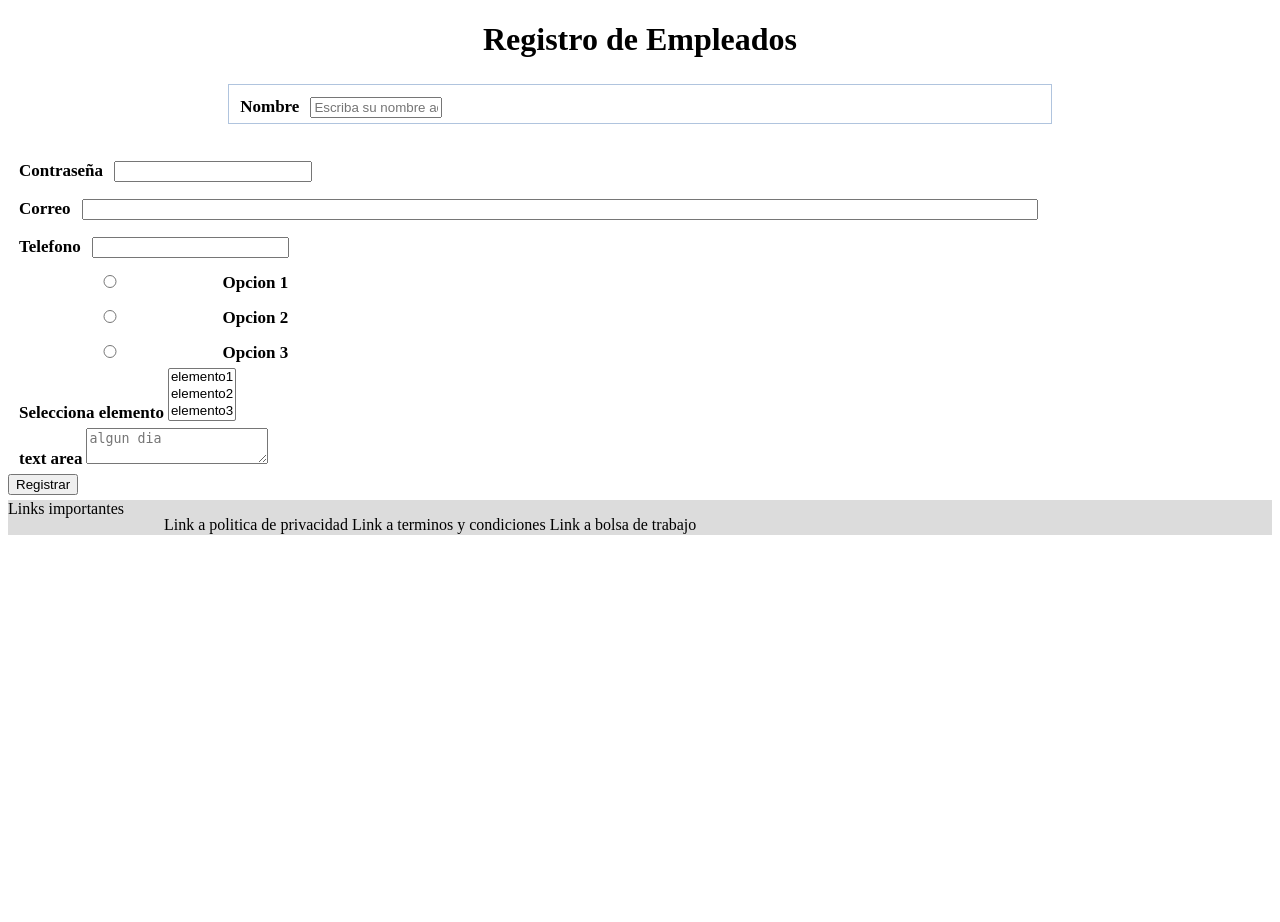
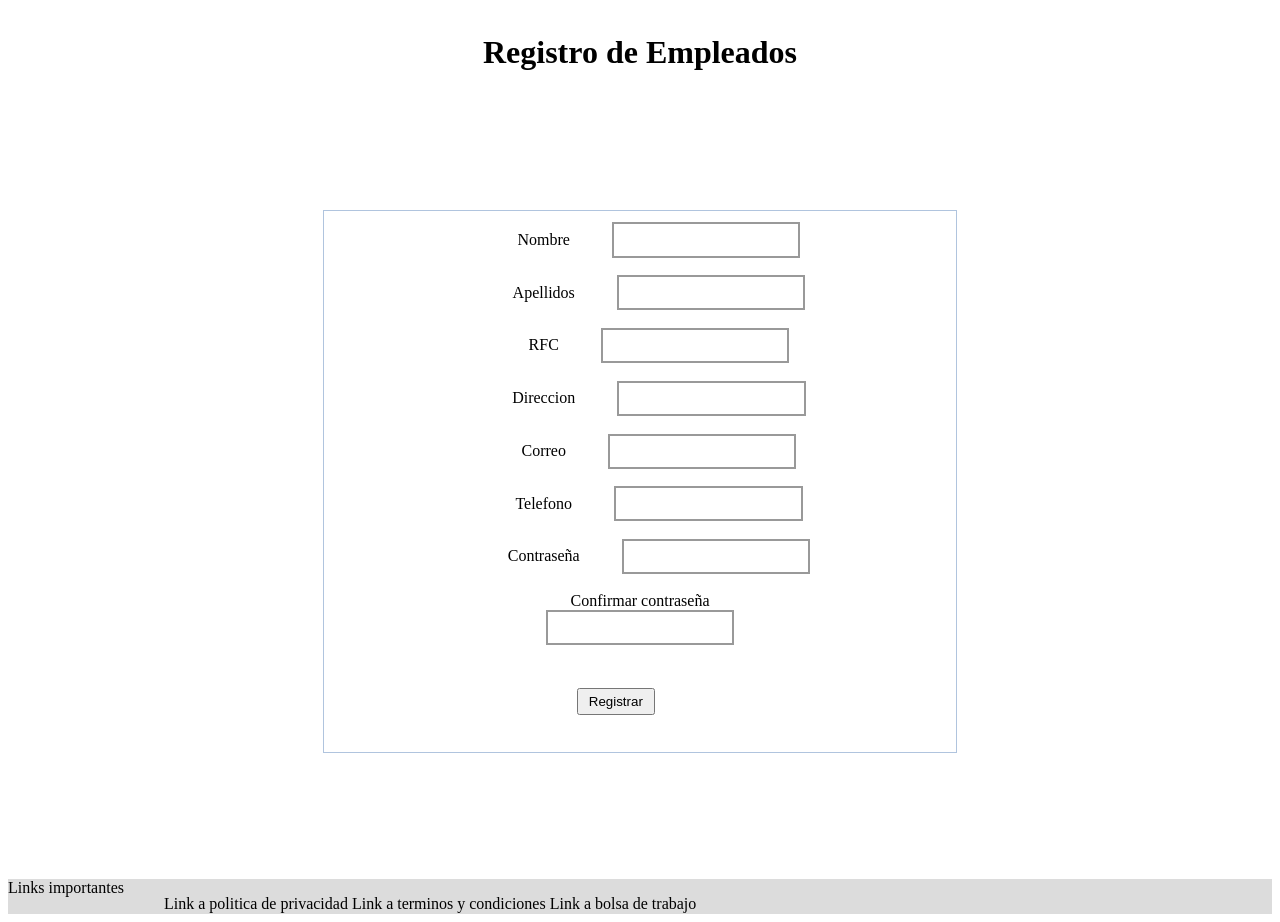
Before and after one commit to jav51/Materiales-GRAMA, a PHP site: page /formulario.html in a window 1280 px wide. Shown: the part 63-985 px from the top of the page. Before the commit the page ends 598 px from the top, so only its background shows below. Run offline with PHP 8.4, Linux system fonts and the light colour scheme.

Commit message:
Creacion de mi formulario

```diff
--- a/formulario.html
+++ b/formulario.html
@@ -16,78 +16,67 @@
 
       <h1 class="regEmpleados">Registro de Empleados</h1>
 
-      <div >
 
-        <div class="">
 
-          <form class="" action="formulario.html" method="post">
+
+
+          <form class="formulario" action="formulario.html" method="post">
+
+            <div class="regEmpleados">
             <label for="nombre">Nombre</label>
-            <input id="nombre" type="text" name="Nombre"
-            placeholder="Escriba su nombre aqui"/>
-          </div>
+            <input id="nombre" type="text" name="Nombre"/>
+            </div>
 
-          <div class="">
+          <div class="regEmpleados">
+          <label for="apellidos">Apellidos</label>
+          <input id="apellidos" type="text" name="Apellidos"/>
+        </div>
 
-            <label for="pass">Contraseña</label>
-            <input id="pass" type="password" name="Contraseña" pattern="" />
-          </div>
+        <div class="regEmpleados">
 
-          <div class="">
+          <label for="rfc">RFC</label>
+          <input id="rcf" type="text" name="RFC"/>
+        </div>
+
+        <div class="regEmpleados">
+        <label for="direccion">Direccion</label>
+        <input id="direccion" type="text" name="Direccion"/>
+      </div>
+
+
+
+          <div class="regEmpleados">
 
             <label for="mail">Correo</label>
             <input id="mail" type="email" name="Correo" />
           </div>
 
-          <div class="">
+          <div class="regEmpleados">
 
 
             <label for="telefono">Telefono</label>
             <input id="telefono"type="phone" name="Telefono" />
           </div>
 
-          <div class="">
+          <div class="regEmpleados">
 
-            <input id="opcion1"type="radio" name="radio1" value="1">
-            <label for="opcion1">Opcion 1</label>
+            <label for="pass">Contraseña</label>
+            <input id="pass" type="password" name="Contraseña" pattern="" />
+          </div>
+          <div class="regEmpleados">
 
+            <label for="pass">Confirmar contraseña</label>
+            <input id="pass" type="password" name="Contraseña" pattern="" />
           </div>
 
-          <div class="">
 
-            <input id="opcion2"type="radio" name="radio1" value="2">
-            <label for="opcion2">Opcion 2</label>
-          </div>
 
           <div class="">
-
-            <input id="opcion3"type="radio" name="radio1" value="3">
-            <label for="opcion3">Opcion 3</label>
-          </div>
-
-          <div class="">
-
-            <label for="elemento">Selecciona elemento</label>
-            <select id="elemento" name="elemento[]" size="3" multiple="true">
-              <option value="1">elemento1</option>
-              <option value="2">elemento2</option>
-              <option value="3">elemento3</option>
-            </select>
-          </div>
-
-          <div class="">
-
-            <label for="texto">text area</label>
-            <textarea id="texto"name="texto" placeholder="algun dia" ></textarea>
-          </div>
-
-          <div class="">
-
             <button type="submit" >Registrar</button>
           </div>
 
         </form>
 
-      </div>
 
       <div class="flexdad linkbar"> Links importantes
         <ul>
--- a/styles.css
+++ b/styles.css
@@ -13,11 +13,11 @@ div{
 }
 
 form{
-  margin-top: 2%;
-  margin-bottom: 2%;
+  margin-top: 10%;
+  margin-bottom: 10%;
   margin-left: auto;
   margin-right: auto;
-  width: 65%;
+  width: 50%;
   height: auto;
   border-style: ridge;
   border-width: 1px;
@@ -25,69 +25,9 @@ form{
   padding-bottom: 5px;
 }
 
-table{
-  border-collapse: collapse;
-  margin-bottom: 13px;
-}
-
-th{
-  background-color: #D3D3D3;
-}
-
-table, th, td{
-  text-align: center;
-  border: 2px solid black;
-}
-
-th,td,caption{
-  font-size: 23px;
-  padding: 4px;
-}
-
-tr:hover{
-  background-color: #D8BFD8;
-}
-
-label{
-  margin-left: 11px;
-  font-weight: bold;
-  font-size: 17px;
-
-}
-
-input{
-  margin-left: 7px;
-  margin-top: 12px;
-  width: 15%;
-}
-
-input[type=text]:focus{
-  border-width: 3px;
-  border-style: solid;
-  border-color: #AFEEEE;
-}
-
-input[type=password]:focus{
-  border-width: 3px;
-  border-style: solid;
-  border-color: #778899;
-}
-
-input[type="email"]{
-  width: 75%;
-}
-
-input[type=email]:focus{
-  border-width: 3px;
-  border-style: solid;
-  border-color: #90EE90;
-}
-
-input[type=submit]{
-  font-weight: bold;
-  font-size: 14px;
-
-}
+  label {
+    padding: 1.5% 10%;
+  }
 
 .presentable{
   color: #778899;
@@ -144,5 +84,27 @@ input[type=submit]{
 
 .regEmpleados
 {
+  padding: 1% 20% 1% 20%;
   text-align: center;
+  clear:both;
 }
+
+input[type="email"], input[type="password"],input[type="text"],input[type="phone"],textarea
+{
+  padding:2%  1%;
+  border-style: solid;
+  border-width: 2px;
+  border-color: rgba(0,0,0,0.4);
+  height: 32px;
+  height: 1rem;
+}
+
+button
+{
+  margin-top: 5%;
+  margin-bottom: 5%;
+  margin-right: 40%;
+  margin-left: 40%;
+  padding: 4px 10px;
+
+}
```
